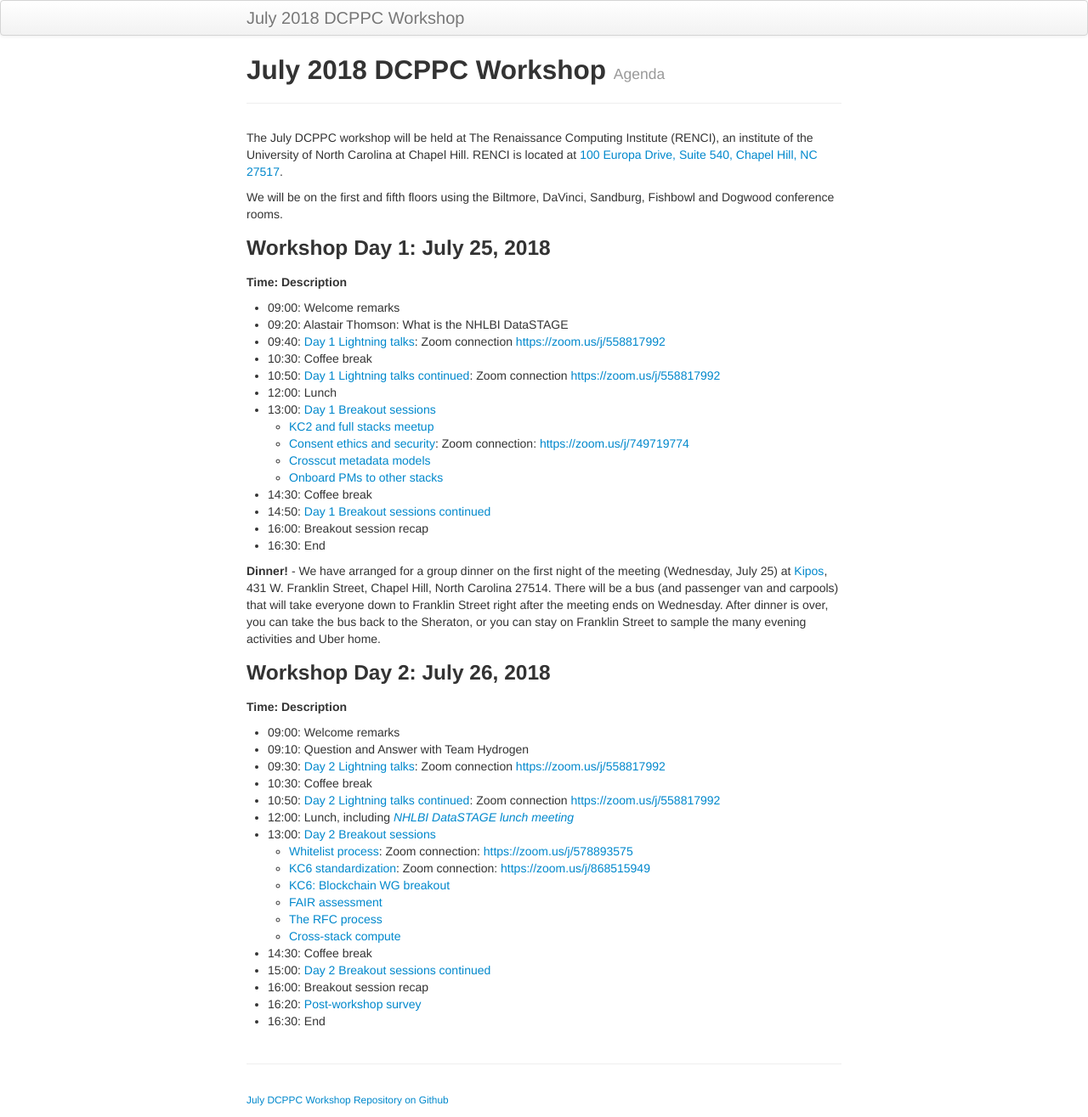
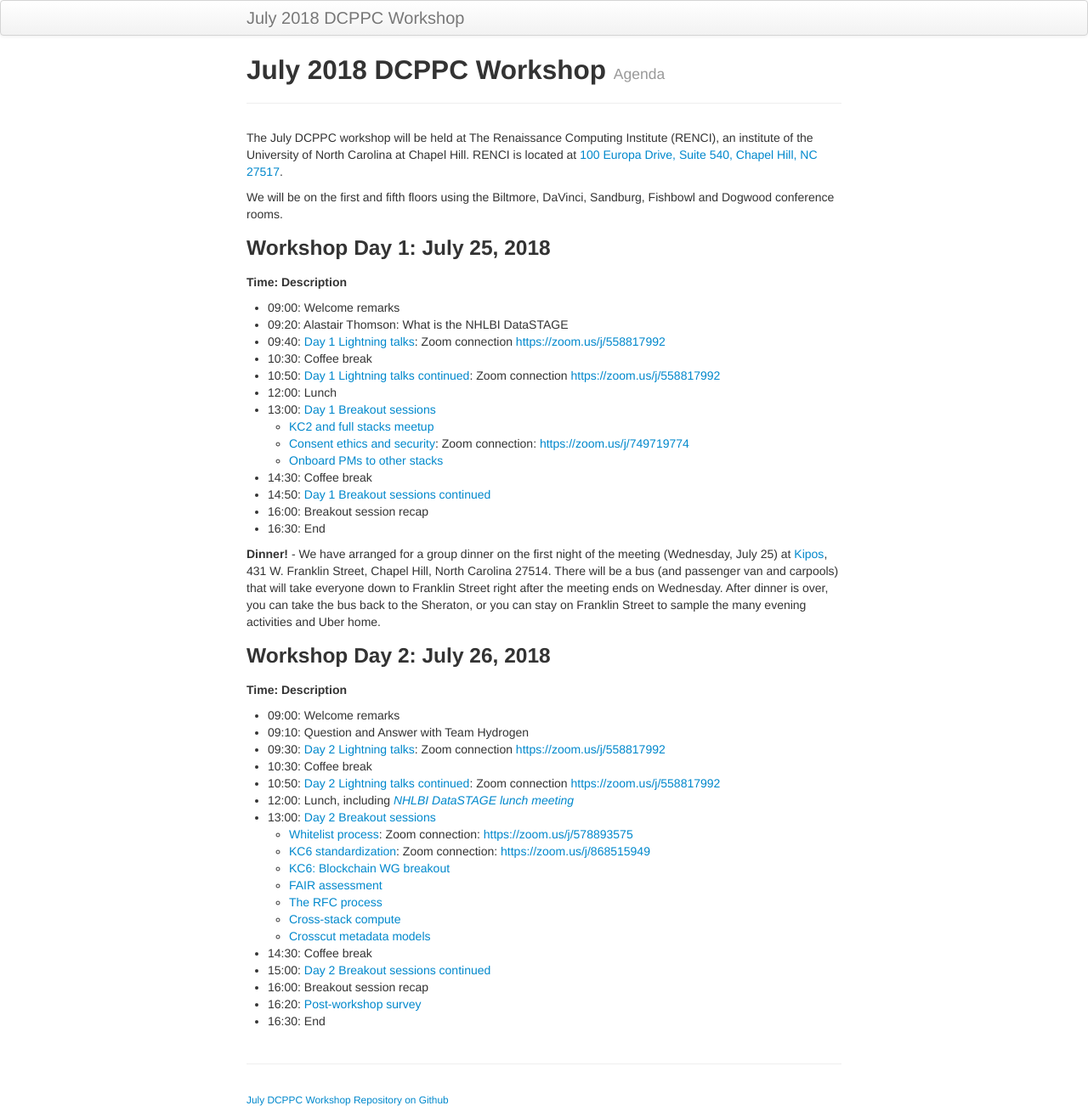
Before and after one commit to dcppc/2018-july-workshop, a Jekyll site: the page built from docs/agenda.md, in a window 1280 px wide. Shown: the whole page at 85% size. Built offline with Jekyll 4.4.1, drawn with Linux system fonts in a browser that asks for light colours; part of the change alters nothing that is shown.

Commit message:
update breakouts

```diff
--- a/docs/agenda.md
+++ b/docs/agenda.md
@@ -21,7 +21,6 @@ We will be on the first and fifth floors using the Biltmore, DaVinci, Sandburg,
 - 13:00: [Day 1 Breakout sessions](https://github.com/dcppc/2018-july-workshop/issues?utf8=✓&q=is%3Aopen+label%3A%22Day+1%22+label%3A%22proposed+session%22+)
 	- [KC2 and full stacks meetup](https://github.com/dcppc/2018-july-workshop/issues/6)
 	- [Consent ethics and security](https://github.com/dcppc/2018-july-workshop/issues/8): Zoom connection: [https://zoom.us/j/749719774](https://zoom.us/j/749719774)
-	- [Crosscut metadata models](https://github.com/dcppc/2018-july-workshop/issues/18)
 	- [Onboard PMs to other stacks](https://github.com/dcppc/2018-july-workshop/issues/12)
 - 14:30: Coffee break
 - 14:50: [Day 1 Breakout sessions continued](https://github.com/dcppc/2018-july-workshop/issues?utf8=✓&q=is%3Aopen+label%3A%22Day+1%22+label%3A%22proposed+session%22+)
@@ -47,6 +46,8 @@ We will be on the first and fifth floors using the Biltmore, DaVinci, Sandburg,
 	- [FAIR assessment](https://github.com/dcppc/2018-july-workshop/issues/19)
 	- [The RFC process](https://github.com/dcppc/2018-july-workshop/issues/16)
 	- [Cross-stack compute](https://github.com/dcppc/2018-july-workshop/issues/14)
+    - [Crosscut metadata models](https://github.com/dcppc/2018-july-workshop/issues/18)
+
 - 14:30: Coffee break
 - 15:00: [Day 2 Breakout sessions continued](https://github.com/dcppc/2018-july-workshop/issues?utf8=✓&q=is%3Aopen+label%3A%22Day+2%22+label%3A%22proposed+session%22+)
 - 16:00: Breakout session recap
```
